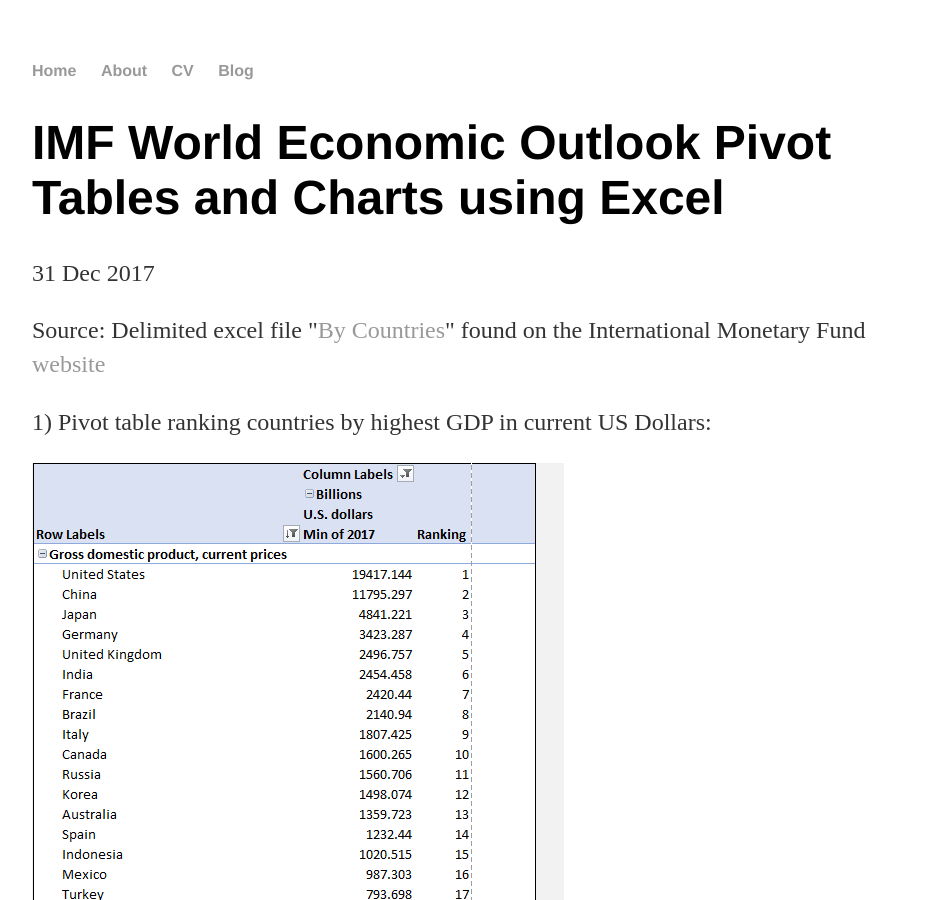
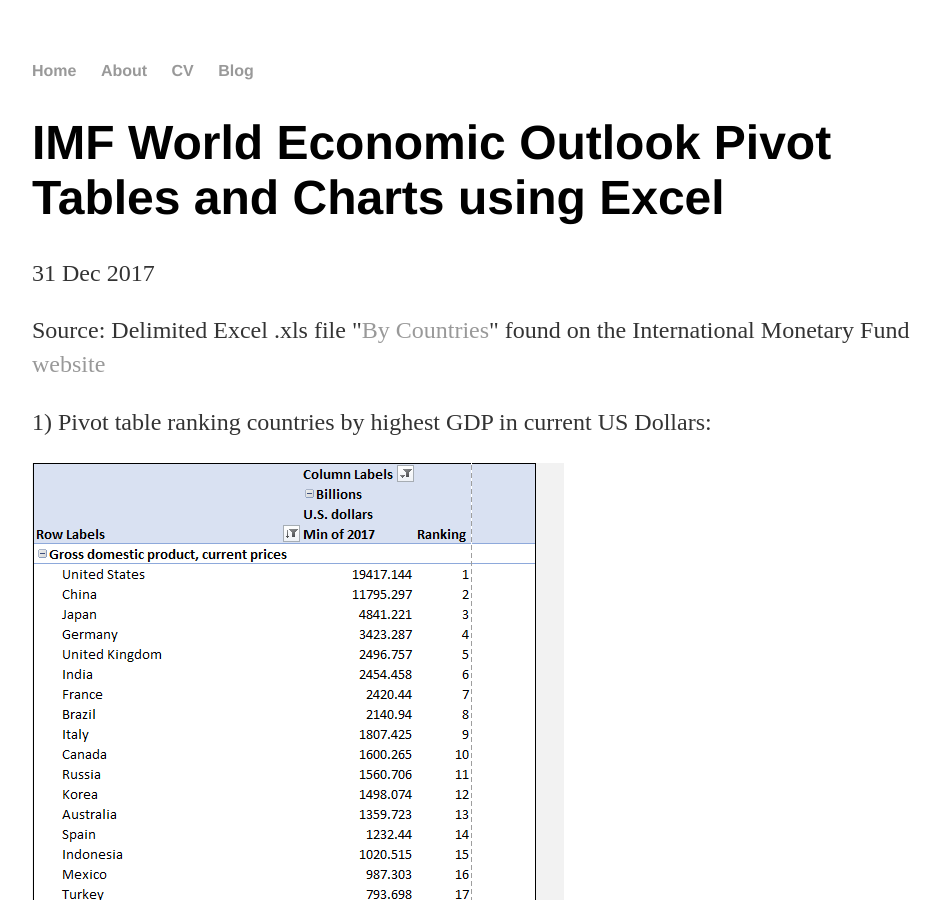
Before and after one commit to michaelip2/michaelip2.github.io, a Jekyll site: the page built from _posts/2017-12-31-WEO-Excel-Charts.md, in a window 1280 px wide and 900 px high. Shown: the whole window, without its empty margins (160-1099 px from the left). Built offline with Jekyll 4.4.1, drawn with Linux system fonts in a browser that asks for light colours.

Commit message:
Update 2017-12-31-WEO-Excel-Charts.md

```diff
--- a/_posts/2017-12-31-WEO-Excel-Charts.md
+++ b/_posts/2017-12-31-WEO-Excel-Charts.md
@@ -3,7 +3,7 @@
 title: IMF World Economic Outlook Pivot Tables and Charts using Excel
 date: 2017-12-31
 ---
-<p>Source: Delimited excel file "<a href="http://www.imf.org/external/pubs/ft/weo/2017/01/weodata/WEOApr2017all.xls">By Countries</a>" found on the International Monetary Fund <a href="http://www.imf.org/external/pubs/ft/weo/2017/01/weodata/download.aspx">website</a></p>
+<p>Source: Delimited Excel .xls file "<a href="http://www.imf.org/external/pubs/ft/weo/2017/01/weodata/WEOApr2017all.xls">By Countries</a>" found on the International Monetary Fund <a href="http://www.imf.org/external/pubs/ft/weo/2017/01/weodata/download.aspx">website</a></p>
 <p>1) Pivot table ranking countries by highest GDP in current US Dollars:&nbsp;</p>
 <p><img src="https://raw.githubusercontent.com/michaelip2/michaelip2.github.io/master/images/2017-12-31%2023_37_33-WEOApr2017all%20-%20Excel.png" /></p>
 <p>2) <br />a. Bar graph ranking countries by highest count of Persons(i.e., population) in descending order<br />b. Pie chart depicting grouped and segmented countries by overall population size in percentages by referencing second pivot table from above:</p>
```
